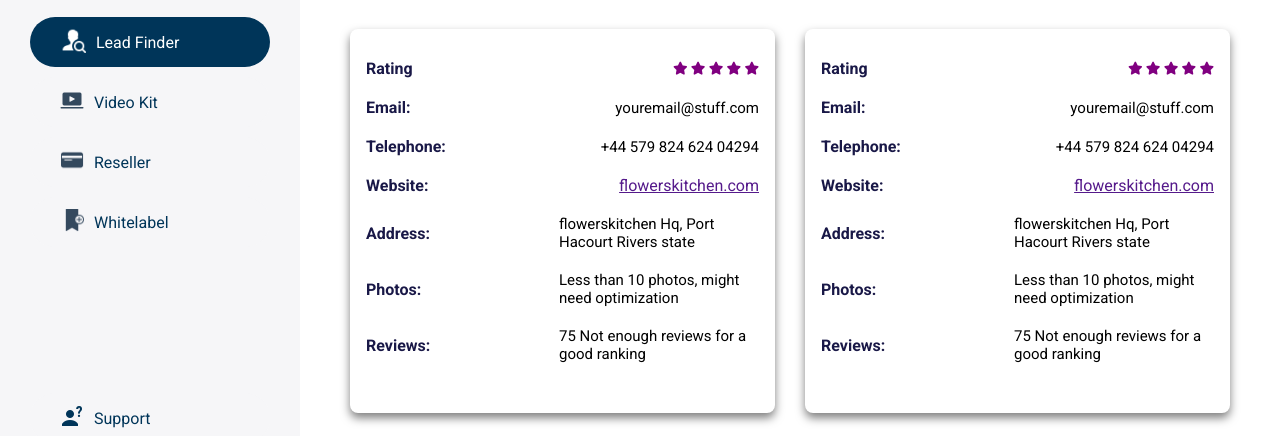
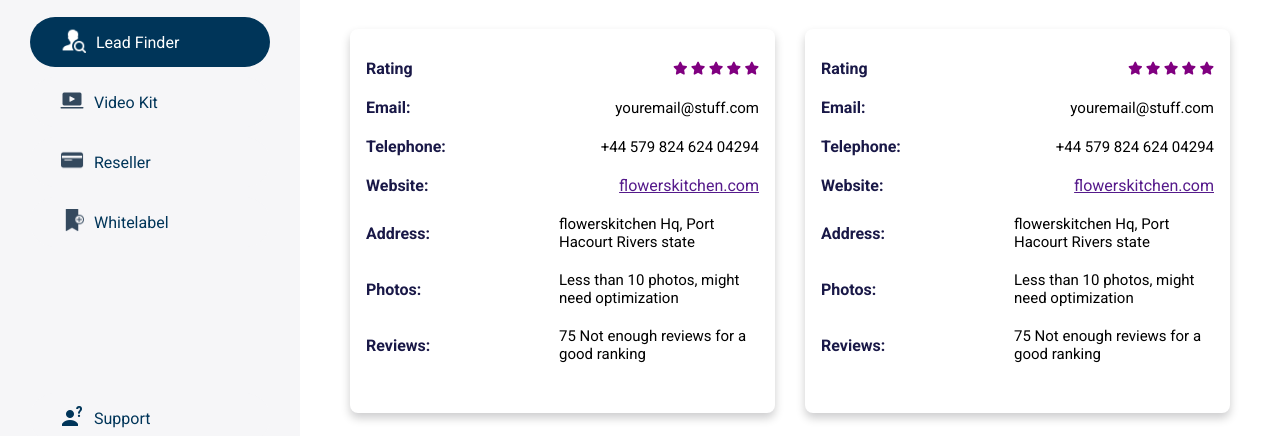
Before and after one commit to Victor-Aken/AgencyBee, a plain HTML site: page lead_finder.html in a window 1280 px wide. Shown: the part 263-699 px from the top of the page. Drawn offline with Linux system fonts and the light colour scheme.

Commit message:
New Update

```diff
--- a/lead_finder.css
+++ b/lead_finder.css
@@ -106,7 +106,7 @@ body{
 
 .search_results_cards_container .search_result_card{
     background-color: white;
-    box-shadow: 0 5px 10px rgba(0, 0, 0, 0.5);
+    box-shadow: 0 5px 10px rgba(0, 0, 10, 0.2);
     padding: 30px 16px;
     border-radius: 8px;
 }
```
